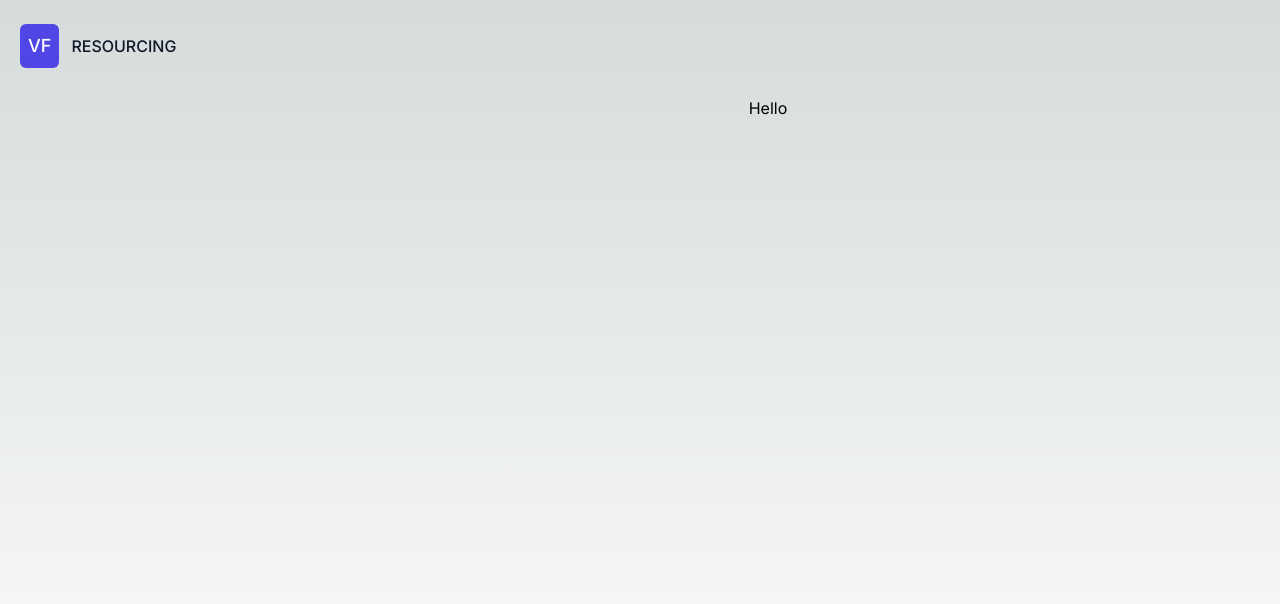
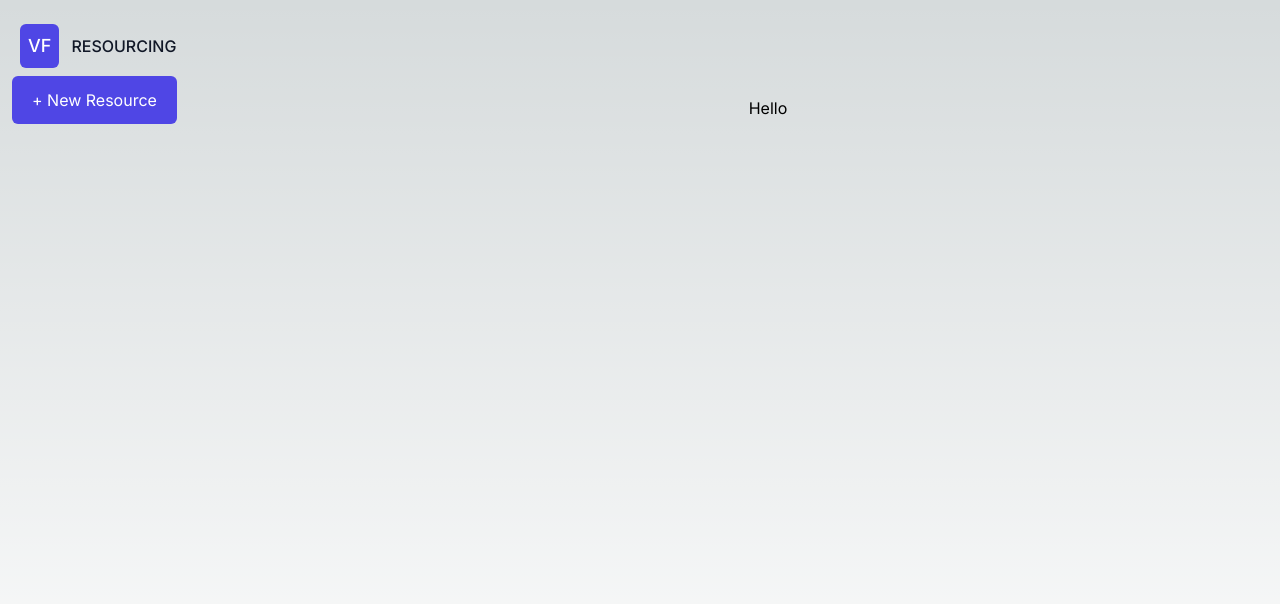
Before and after one commit to izabellewilding/tech-test-virtual-forge, a Next.js app: page / in a window 1280 px wide. Shown: the top 604 px of the page. Built offline with nearby package versions, Linux system fonts and the light colour scheme.

Commit message:
Add button

```diff
--- /dev/null
+++ b/src/app/components/Button.tsx
@@ -0,0 +1,15 @@
+type ButtonBaseProps = {
+  className: string;
+  children: React.ReactNode;
+};
+
+export const Button = ({ className, children }: ButtonBaseProps) => {
+  return (
+    <button
+      type="button"
+      className={`rounded-md align-middle p-3 text-white ${className || ""}`}
+    >
+      {children}
+    </button>
+  );
+};
--- a/src/app/components/SideNavigation.tsx
+++ b/src/app/components/SideNavigation.tsx
@@ -1,10 +1,10 @@
 import React from "react";
-
+import { Button } from "./Button";
 interface SideNavbarProps {
   children: React.ReactElement;
 }
 
-export function SideNavbar({ children }: SideNavbarProps) {
+export const SideNavbar = ({ children }: SideNavbarProps) => {
   return (
     <>
       <button
@@ -48,9 +48,10 @@ export function SideNavbar({ children }: SideNavbarProps) {
               </a>
             </li>
           </ul>
+          <Button className="bg-indigo-600 px-5">+ New Resource</Button>
         </div>
       </aside>
       <div className="sm:ml-64">{children}</div>
     </>
   );
-}
+};
```
Also changed, not shown: package.json (+5 -5 lines).
